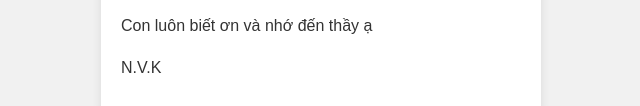
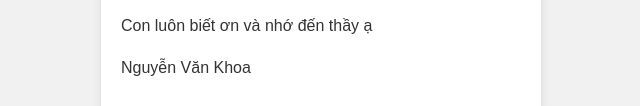
Before and after one commit to ngvkhoa/ThayQuoc-20-11, a plain HTML site: page index.html in a window 1280 px wide. Shown: the part 708-814 px from the top of the page, 319-959 px from the left. Drawn offline with Linux system fonts and the light colour scheme.

Commit message:
Update index.html

```diff
--- a/index.html
+++ b/index.html
@@ -59,7 +59,7 @@
         <p>Kính gửi Thầy Trần Phú Quốc</p>
         <p>Con kính chúc thầy luôn dồi dào sức khỏe, luôn có thật nhiều niềm vui và may mắn. Chúc thầy luôn yêu nghề và ngày càng gặt hái được nhiều thành công trong sự nghiệp trồng người của mình ạ.</p>
         <p>Con luôn biết ơn và nhớ đến thầy ạ</p>
-        <p>N.V.K</p>
+        <p>Nguyễn Văn Khoa</p>
     </div>
 </body>
 </html>
```
